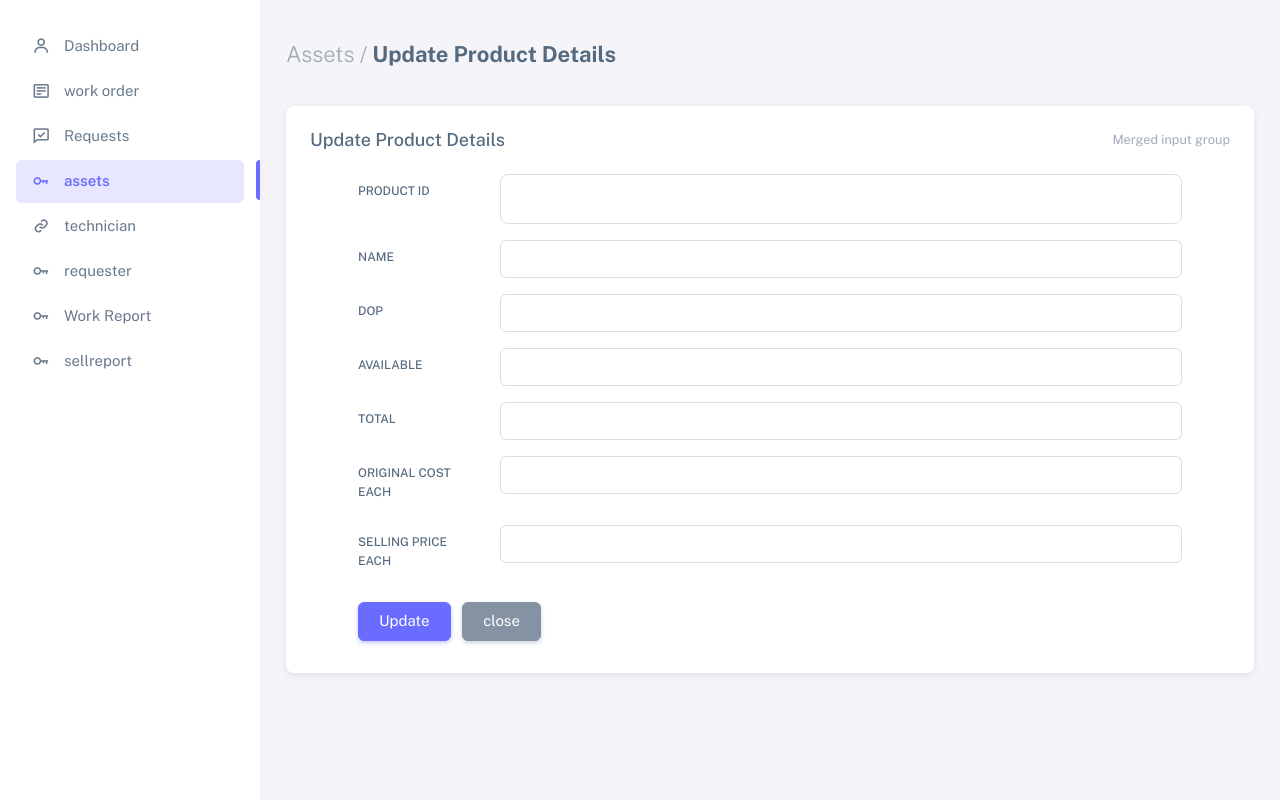
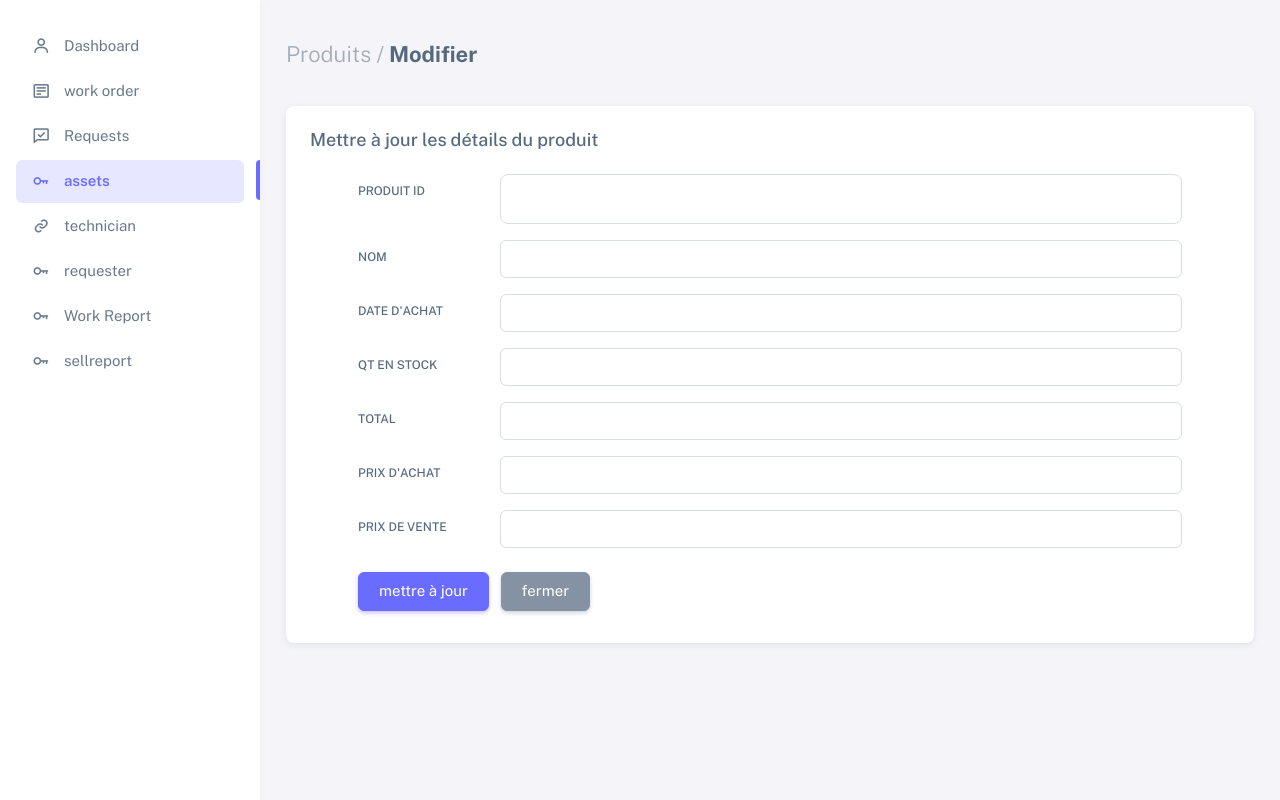
Before and after one commit to radouane-tamouss/DataInterventions, a PHP site: page /Admin/editproduct.php in a window 1280 px wide. Run offline with PHP 8.4, Linux system fonts and the light colour scheme; the visitor is signed in with stand-in values (Sample User, id 1); some libraries are stand-ins or nearby versions.

Commit message:
update edit asset page

```diff
--- a/Admin/editproduct.php
+++ b/Admin/editproduct.php
@@ -28,10 +28,10 @@ session_start();
   $sql = "UPDATE assets_tb SET pname = '$pname', pdop = '$pdop', pava = '$pava', ptotal = '$ptotal', poriginalcost = '$poriginalcost', psellingcost = '$psellingcost' WHERE pid = '$pid'";
     if($conn->query($sql) == TRUE){
      // below msg display on form submit success
-     $msg = '<div class="alert alert-success col-sm-12 mt-2" role="alert"> Updated Successfully </div>';
+     $msg = '<div class="alert alert-success col-sm-12 mt-2" role="alert">Modifier avec succes!</div>';
     } else {
      // below msg display on form submit failed
-     $msg = '<div class="alert alert-danger col-sm-6 ml-5 mt-2" role="alert"> Unable to Update </div>';
+     $msg = '<div class="alert alert-danger col-sm-6 ml-5 mt-2" role="alert">Impossible de modifier!</div>';
     }
   }
   }
@@ -48,7 +48,7 @@ session_start();
 
  <div class="container-xxl flex-grow-1 container-p-y">
 
- <h4 class="fw-bold py-3 mb-4"><span class="text-muted fw-light">Assets /</span> Update Product Details</h4>
+ <h4 class="fw-bold py-3 mb-4"><span class="text-muted fw-light">Produits /</span> Modifier</h4>
 
 <!-- Basic Layout -->
 <div class="row">
@@ -56,8 +56,7 @@ session_start();
 <div class="col-xl">
     <div class="card mb-4">
       <div class="card-header d-flex justify-content-between align-items-center">
-        <h5 class="mb-0">Update Product Details</h5>
-        <small class="text-muted float-end">Merged input group</small>
+        <h5 class="mb-0">Mettre à jour les détails du produit</h5>
       </div>
       <div class="card-body">
       <?php
@@ -71,7 +70,7 @@ session_start();
 
 
           <div class="row mb-3">
-                    <label class="col-sm-2 col-form-label" for="pid">Product ID</label>
+                    <label class="col-sm-2 col-form-label" for="pid">Produit ID</label>
                     <div class="col-sm-10">
                       <input
                       id="pid"
@@ -86,19 +85,19 @@ session_start();
 
 
           <div class="row mb-3">
-                    <label class="col-sm-2 col-form-label" for="pname">Name</label>
+                    <label class="col-sm-2 col-form-label" for="pname">Nom</label>
                     <div class="col-sm-10">
                       <input type="text" class="form-control today" id="pname" name="pname"  value="<?php if(isset($row['pname'])) {echo $row['pname']; }?>"/>
                     </div>
           </div>
           <div class="row mb-3">
-                    <label class="col-sm-2 col-form-label" for="pdop">DOP</label>
+                    <label class="col-sm-2 col-form-label" for="pdop">Date d'achat</label>
                     <div class="col-sm-10">
                       <input type="text" class="form-control" id="pdop" name="pdop"  value="<?php if(isset($row['pdop'])) {echo $row['pdop']; }?>"/>
                     </div>
           </div>
           <div class="row mb-3">
-                    <label class="col-sm-2 col-form-label" for="pava">Available</label>
+                    <label class="col-sm-2 col-form-label" for="pava">QT en Stock</label>
                     <div class="col-sm-10">
                       <input type="text" class="form-control" id="pava"  name="pava" value="<?php if(isset($row['pava'])) {echo $row['pava']; }?>" />
                     </div>
@@ -112,13 +111,13 @@ session_start();
                     </div>
           </div>
           <div class="row mb-3">
-                    <label class="col-sm-2 col-form-label" for="poriginalcost">Original Cost Each</label>
+                    <label class="col-sm-2 col-form-label" for="poriginalcost">prix d'achat</label>
                     <div class="col-sm-10">
                       <input type="text" class="form-control" id="poriginalcost"  onkeypress="isInputNumber(event)" name="poriginalcost" value="<?php if(isset($row['poriginalcost'])) {echo $row['poriginalcost']; }?>"/>
                     </div>
           </div>
           <div class="row mb-3">
-                    <label class="col-sm-2 col-form-label" for="psellingcost">Selling Price Each</label>
+                    <label class="col-sm-2 col-form-label" for="psellingcost">prix de vente</label>
                     <div class="col-sm-10">
                       <input type="text" class="form-control" id="psellingcost"  onkeypress="isInputNumber(event)" name="psellingcost" value="<?php if(isset($row['psellingcost'])) {echo $row['psellingcost']; }?>"/>
                     </div>
@@ -131,8 +130,8 @@ session_start();
 
 
 
-          <button type="submit" class=" btn btn-primary me-2 my-2" id="pupdate" name="pupdate">Update</button>
-          <a href="assets.php" class="btn btn-secondary">close</a>
+          <button type="submit" class=" btn btn-primary me-2 my-2" id="pupdate" name="pupdate">mettre à jour</button>
+          <a href="assets.php" class="btn btn-secondary">fermer</a>
 
           <?php if(isset($msg)) {echo $msg; } ?>
         </form>
```
